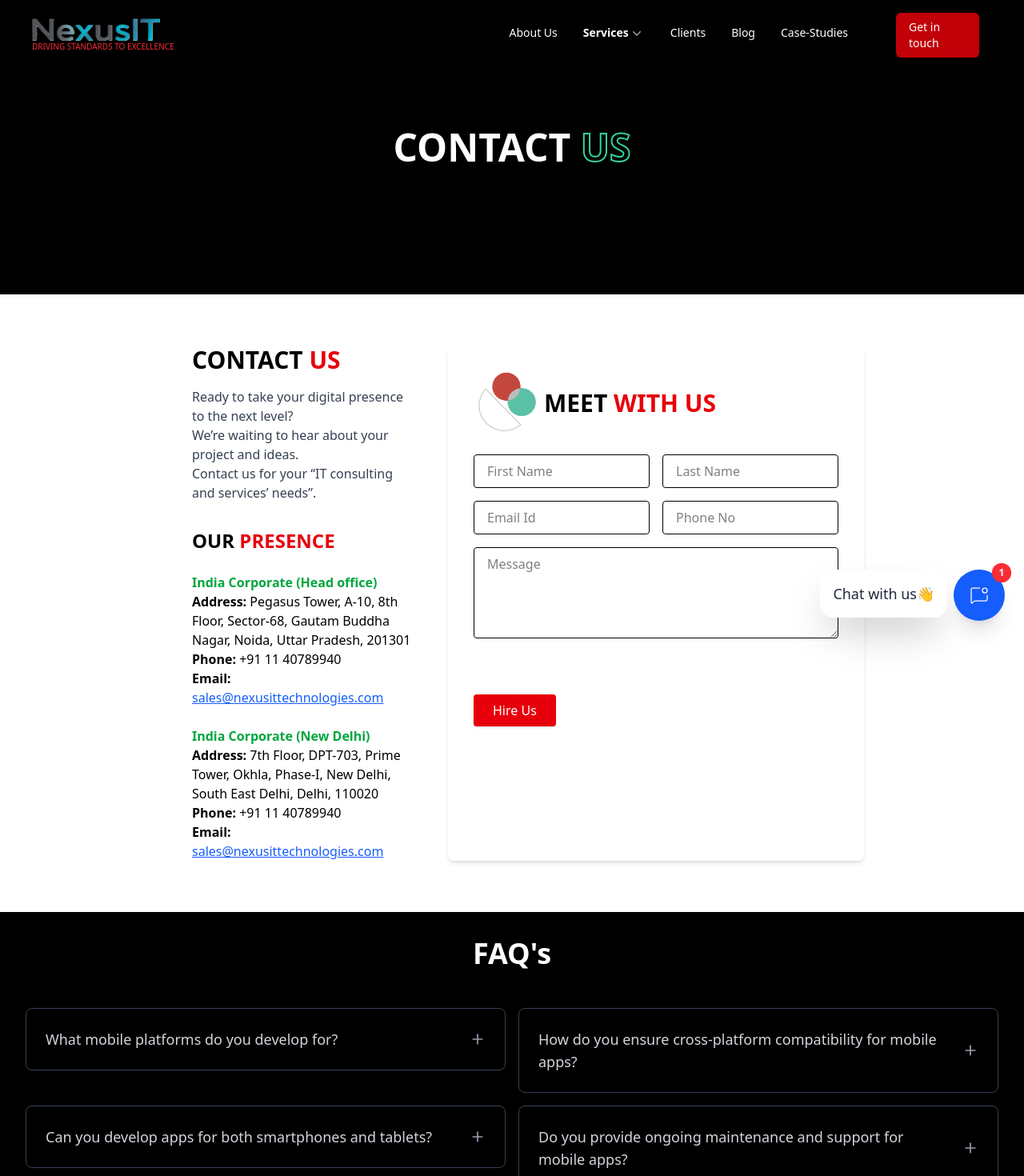
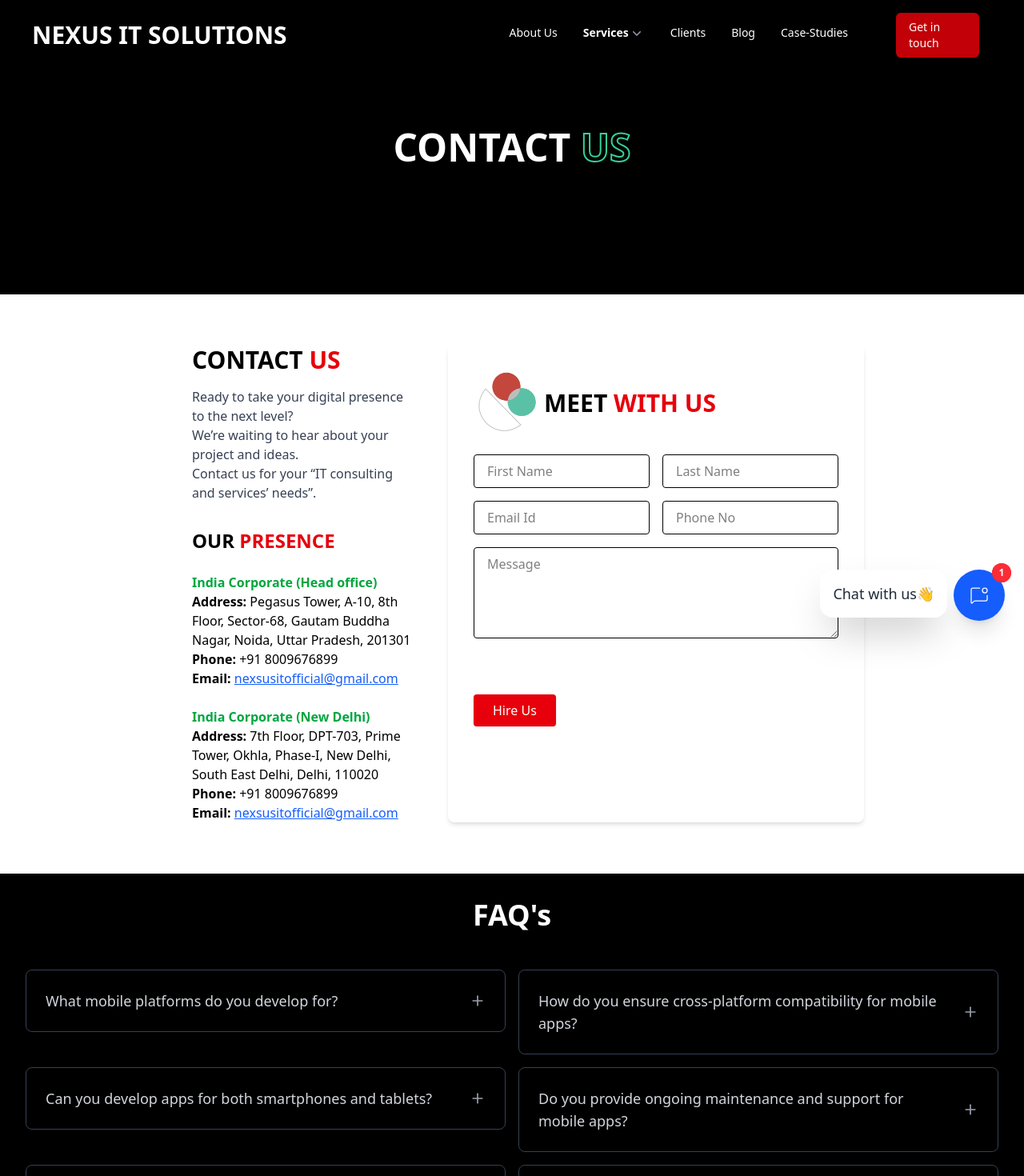
Before and after one commit to Mrfrost1304/Logzero, a React (Vite) app: page /get-in-touch in a window 1280 px wide. Shown: the top 1470 px of the page at 80% size. Built offline with nearby package versions, Linux system fonts and the light colour scheme; a web font is replaced by a local one.

Commit message:
change more

```diff
--- a/src/Components/GetInTouch/ContactSection.jsx
+++ b/src/Components/GetInTouch/ContactSection.jsx
@@ -28,15 +28,16 @@ const ContactSection = () => {
               Sector-68, Gautam Buddha Nagar, Noida, Uttar Pradesh, 201301
             </p>
             <p>
-              <strong>Phone:</strong> +91 11 40789940
+              <strong>Phone:</strong> +91 8009676899
             </p>
             <p>
               <strong>Email:</strong>{" "}
               <a
-                href="mailto:sales@nexusittechnologies.com"
+                href="mailto:nexsusitofficial@gmail.com"
+
                 className="text-blue-600 underline"
               >
-                sales@nexusittechnologies.com
+                 nexsusitofficial@gmail.com
               </a>
             </p>
           </div>
@@ -50,15 +51,17 @@ const ContactSection = () => {
               Phase-I, New Delhi, South East Delhi, Delhi, 110020
             </p>
             <p>
-              <strong>Phone:</strong> +91 11 40789940
+              <strong>Phone:</strong> +91 8009676899
             </p>
             <p>
               <strong>Email:</strong>{" "}
               <a
-                href="mailto:sales@nexusittechnologies.com"
+                href="mailto:nexsusitofficial@gmail.com"
+
+
                 className="text-blue-600 underline"
               >
-                sales@nexusittechnologies.com
+                nexsusitofficial@gmail.com
               </a>
             </p>
           </div>
--- a/src/Components/Layout/Footer.jsx
+++ b/src/Components/Layout/Footer.jsx
@@ -74,11 +74,11 @@ const Footer = () => {
             </div>
             <div className="text-center md:text-left">
               <p className="font-normal">India Corporate (Head office)</p>
-              <p className="font-semibold">+91 11 40789940</p>
+              <p className="font-semibold">+91 8009676899</p>
             </div>
             <div className="text-center md:text-left">
               <p className="font-normal">E-mail</p>
-              <p className="font-semibold">sales@nexusittechnologies.com</p>
+              <p className="font-semibold"> nexsusitofficial@gmail.com</p>
             </div>
           </div>
 
--- a/src/Components/Layout/Navbar/Navbar.jsx
+++ b/src/Components/Layout/Navbar/Navbar.jsx
@@ -7,7 +7,7 @@ import useScrollDirection from "../Hooks/ScrollHook";
 import n150Webp from "../../../assets/Images/n.png?format=webp&width=200";
 import n150Png from "../../../assets/Images/n.png?width=200";
 const Navbar = () => {
-  const { scrollDirection, isAtTop } = useScrollDirection();
+
 
   // Menu items array
   const menuItems = [
@@ -26,33 +26,16 @@ const Navbar = () => {
     <nav
       className={`
         text-white w-full h-fit py-4 px-10 z-50 fixed top-0 left-0 transition-all duration-300 ease-in-out hover:bg-black
-        ${
-          scrollDirection === "down"
-            ? "-translate-y-full"
-            : isAtTop
-            ? "translate-y-0"
-            : "translate-y-0 bg-black backdrop-blur-md shadow-lg"
-        }
+       bg-black
       `}
     >
       <div className="max-w-[1520px] mx-auto grid grid-cols-20 items-center h-full">
         {/* Logo (15%) */}
-        <div className="col-span-3 flex flex-col">
+        <div className="col-span-3 flex flex-col w-80">
           <NavLink to="/">
-            <picture>
-              <source type="image/webp" srcSet={n150Webp} />
-              <img
-                src={n150Png}
-                alt="Logo"
-                className="lg:h-7 lg:w-40 h-5 w-[120px]"
-                loading="eager"
-                decoding="async"
-                fetchpriority="high"
-              />
-            </picture>
-            <p className="lg:text-[10px] text-[7px] text-red-500 w-30 lg:w-50">
-              DRIVING STANDARDS TO EXCELLENCE
-            </p>
+
+           <h1 className="text-2xl lg:text-3xl font-bold w-80">NEXUS IT SOLUTIONS</h1>
+
           </NavLink>
         </div>
 
```
